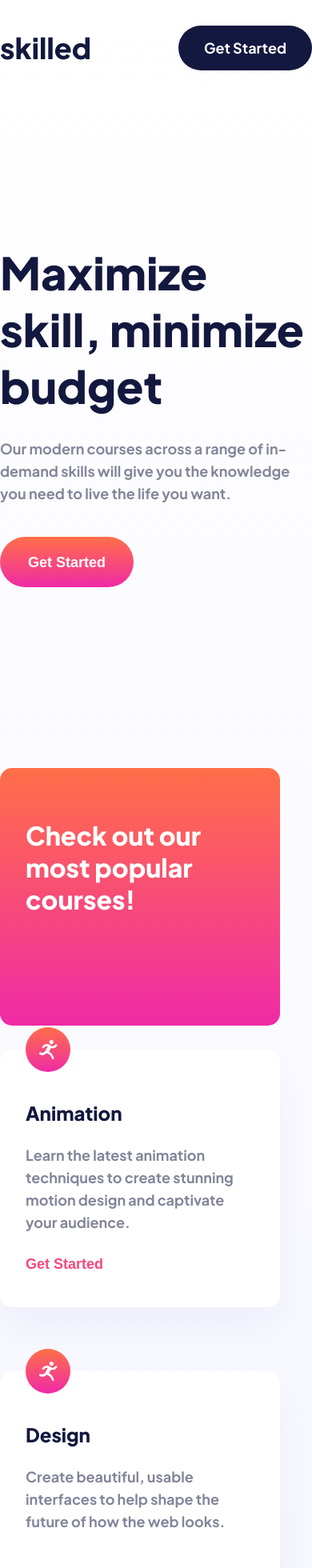
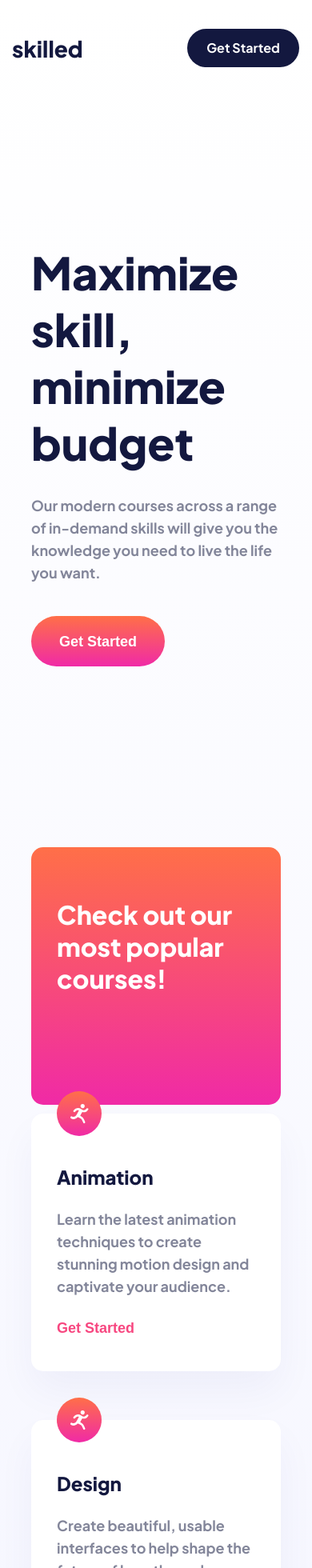
Before and after one commit to ostapyshyn/FM-Skilled-e-learning-landing-page, a React (Create React App) app: page / in a window 390 px wide. Shown: the top 1960 px of the page at 80% size. Built offline with nearby package versions, Linux system fonts and the light colour scheme.

Commit message:
Add styles for tablet

```diff
--- a/src/App.js
+++ b/src/App.js
@@ -3,8 +3,6 @@ import About from './components/About';
 import InfoBlock from './components/InfoBlock';
 import Main from './components/Main';
 
-import logo_light from '../src/assets/svg/logo-light.svg';
-import logo_dark from '../src/assets/svg/logo-dark.svg';
 
 function App() {
   const button_color = '#13183F';
@@ -13,10 +11,10 @@ function App() {
   return (
     <div className="App">
       <div className="hero-image"></div>
-      <About img={logo_dark} btnColor={button_color} />
+      <About dark={false} btnColor={button_color} />
       <InfoBlock />
       <Main />
-      <About backColor={'--dark-blue'} img={logo_light} btnColor={button_footer_color} />
+      <About backColor={'--dark-blue'} dark={true} btnColor={button_footer_color} />
     </div>
   );
 }
--- a/src/App.scss
+++ b/src/App.scss
@@ -10,9 +10,11 @@
   /* max-width: 500px;
   border: 1px solid mediumblue; */
   margin: auto;
+
 }
 
 .hero-image {
+  z-index: -1;
   @include min(576px) {
     position: absolute;
     top: 0;
@@ -26,6 +28,6 @@
   @include min(992px) {
     height: 95vh;
     background-image: url(./assets/hero/image-hero-desktop.png);
-    background-position: 35px -145px;
+    background-position: 88px -145px;
   }
 }
--- a/src/components/About/About.jsx
+++ b/src/components/About/About.jsx
@@ -2,11 +2,11 @@ import React from 'react';
 import Button from '../Button';
 import styles from './About.module.scss';
 
-function About({ backColor, img, btnColor }) {
+function About({ backColor, dark, btnColor }) {
   return (
     <div style={{ backgroundColor: `var(${backColor})` }} className={styles.about_info}>
       <div className={styles.about}>
-        <img src={img} alt="logo" />
+        <span style={{ color: dark ? '#fff' : '#13183F' }}>skilled</span>
         <Button btnColor={btnColor}>Get Started</Button>
       </div>
     </div>
--- a/src/components/About/About.module.scss
+++ b/src/components/About/About.module.scss
@@ -1,11 +1,23 @@
+@import '../../index.scss';
+
 .about_info {
-
   width: 100%;
   height: 120px;
+  margin-left: -40px;
+  margin-right: -40px;
+  width: calc(100% + 80px - 1px);
 
   display: flex;
   flex-direction: row;
   align-items: center;
+
+  @include max(1210px) {
+    padding-inline: 40px;
+  }
+
+  @include max(600px) {
+    padding-inline: 16px;
+  }
 
   .about {
     margin: 0 auto;
@@ -17,4 +29,16 @@
     align-items: center;
     justify-content: space-between;
   }
+
+  span {
+    font-family: 'Plus Jakarta Sans';
+    font-weight: 800;
+    font-size: 36px;
+    line-height: 45px;
+    color: #ffffff;
+    @include max(768px) {
+      font-size: 28px;
+      line-height: 35px;
+    }
+  }
 }
--- a/src/components/Button/Button.module.scss
+++ b/src/components/Button/Button.module.scss
@@ -1,3 +1,5 @@
+@import '../../index.scss';
+
 .button {
   font-family: 'Plus Jakarta Sans';
   font-style: normal;
@@ -13,6 +15,13 @@
   height: 56px;
   cursor: pointer;
 
+  @include max(768px) {
+    width: 140px;
+    height: 48px;
+    font-size: 16px;
+    color: #ffffff;
+  }
+
   &:active {
     transform: scale(0.98);
   }
--- a/src/components/Course/Course.module.scss
+++ b/src/components/Course/Course.module.scss
@@ -1,3 +1,5 @@
+@import '../../index.scss';
+
 .course {
   width: 350px;
   height: 322px;
@@ -13,6 +15,10 @@
   display: flex;
   flex-direction: column;
   align-items: flex-start;
+
+  @include max(1188px) {
+    width: 339px;
+  }
 
   svg {
     position: absolute;
--- a/src/components/Main/Main.module.scss
+++ b/src/components/Main/Main.module.scss
@@ -1,3 +1,5 @@
+@import '../../index.scss';
+
 .container {
   margin: 0 auto;
   width: 100%;
@@ -6,8 +8,15 @@
   display: flex;
   flex-wrap: wrap;
   gap: 30px;
+  justify-content: center;
 
   margin-bottom: 90px;
+
+  @include max(1188px) {
+    width: 340px;
+    gap: 11px;
+    width: 100%;
+  }
 }
 
 .popular {
@@ -21,4 +30,7 @@
   border-radius: 15px;
   padding-inline: 32px;
   padding-top: 64px;
+  @include max(1188px) {
+    width: 339px;
+  }
 }
--- a/src/index.scss
+++ b/src/index.scss
@@ -67,6 +67,7 @@ body {
   -webkit-font-smoothing: antialiased;
   -moz-osx-font-smoothing: grayscale;
   background: linear-gradient(180deg, #ffffff 0%, #f0f1ff 100%);
+  padding-inline: 39px;
 }
 
 code {
```
